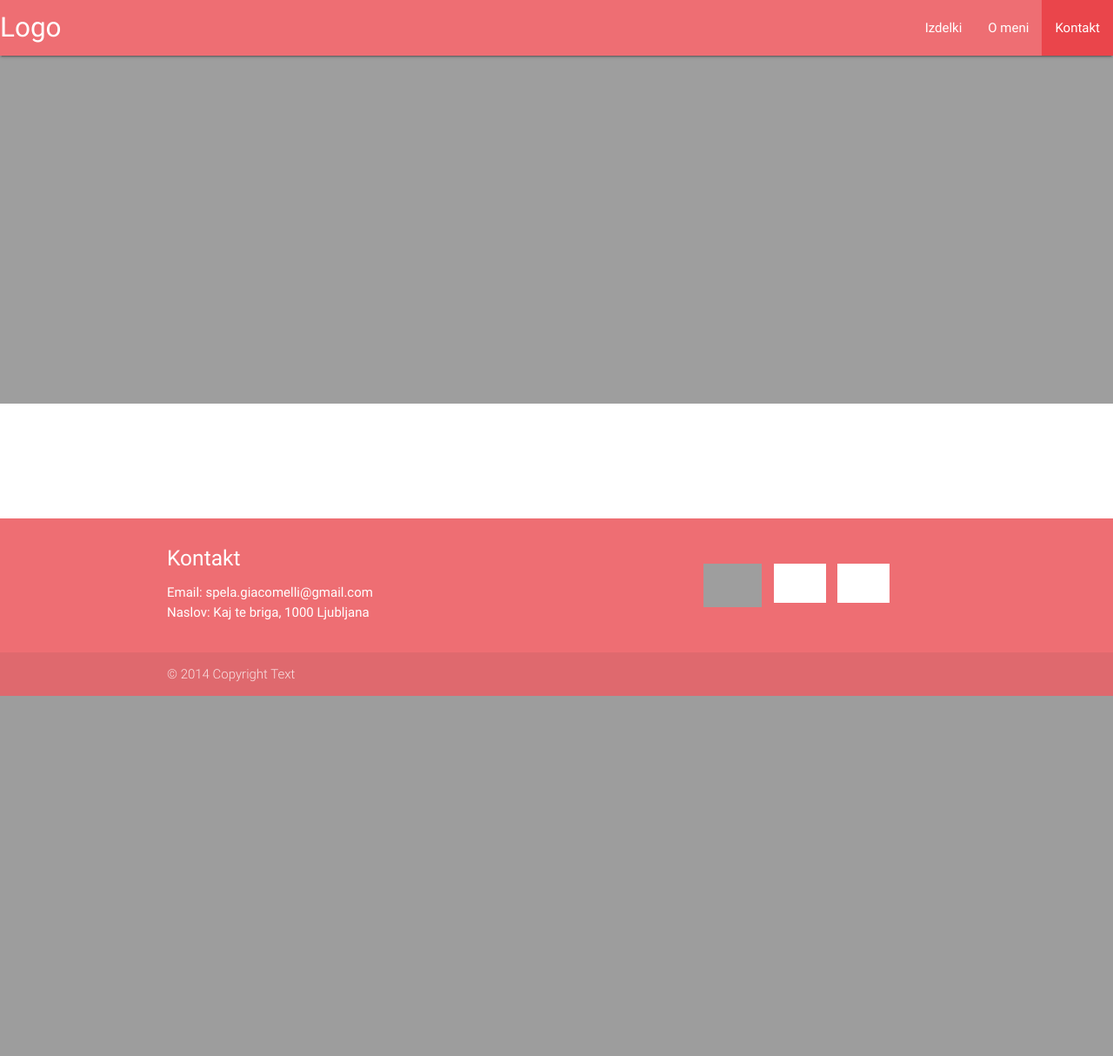
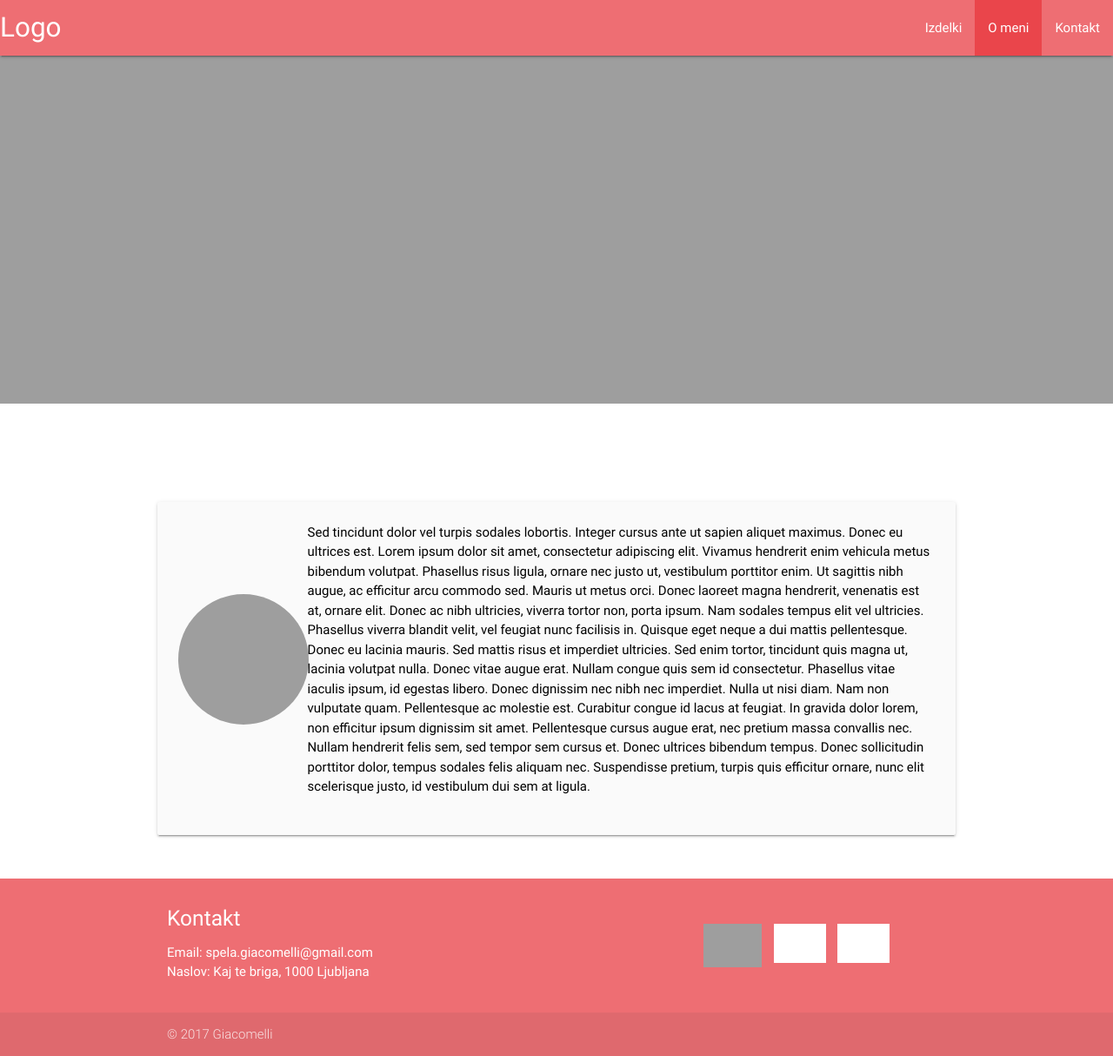
Before and after one commit to GiaEla/simple_webpage_for_artisans, a Django app: page / in a window 1280 px wide. Shown: the whole page at 87% size. Before the commit the page ends 800 px from the top, so only its background shows below. Run offline with Django 3.2, Linux system fonts and the light colour scheme; data that the repository does not hold is empty; some libraries are stand-ins or nearby versions; grey boxes are pictures that could not be loaded.

Commit message:
Roughly completed webpage.

```diff
--- a/moneytalks/urls.py
+++ b/moneytalks/urls.py
@@ -18,12 +18,13 @@ from django.conf.urls import url
 from django.conf.urls.static import static
 from django.contrib import admin
 
-from orders.views import index, products
+from orders.views import index, products, success
 
 urlpatterns = [
     url(r'^admin/', admin.site.urls),
     url(r'^$', index, name="index"),
-    url(r'^product/(?P<pk>\d+)/$', products, name="products")
+    url(r'^product/(?P<pk>\d+)/$', products, name="products"),
+    url(r'^success/$', success, name="success")
 ]
 
 urlpatterns += static(settings.MEDIA_URL, document_root=settings.MEDIA_ROOT)
--- a/orders/admin.py
+++ b/orders/admin.py
@@ -5,11 +5,11 @@ from orders.models import Product, Order
 
 
 class ProductAdmin(admin.ModelAdmin):
-    list_display = ('image_tag', 'name', 'size', 'price', 'sold')
+    list_display = ('fotografija', 'name', 'size', 'price', 'sold')
 
 
 class OrderAdmin(admin.ModelAdmin):
-    list_display = ('product_fk', 'recipient_email', 'date', 'status')
+    list_display = ('izdelek', 'recipient_email', 'date', 'status')
 
 
 admin.site.register(Product, ProductAdmin)
--- a/orders/forms.py
+++ b/orders/forms.py
@@ -5,7 +5,8 @@ from orders.models import Order
 
 class OrderForm(forms.ModelForm):
     email = forms.EmailField(widget=forms.TextInput(attrs={'class': 'validate'}))
+    comment = forms.CharField(required=False)
 
     class Meta:
         model = Order
-        fields = ('email',)
+        fields = ('email', 'comment')
--- a/orders/views.py
+++ b/orders/views.py
@@ -1,11 +1,12 @@
-from django.http import HttpResponseRedirect
-from django.shortcuts import render, get_object_or_404
+from django.shortcuts import render, get_object_or_404, redirect
 
 # Create your views here.
 from orders.forms import OrderForm
 from orders.models import Product, Order
 from utils.costumers import create_order, send_email
 
+def success(request):
+    return render(request, 'success.html')
 
 def index(request):
     last_products = Product.objects.all().order_by('-id')[:3]
@@ -21,7 +22,7 @@ def products(request, pk):
 
             send_email(order)
 
-            return HttpResponseRedirect('/')
+            return redirect('success')
         else:
             product = get_object_or_404(Product, id=pk)
             return render(request, 'product.html', {'product': product, 'form': form})
--- a/static/css/style.css
+++ b/static/css/style.css
@@ -35,3 +35,30 @@ main {
 .all_logos{
     margin-top: 3%;
 }
+
+.not-streched{
+    width: 150px;
+    height: 150px;
+    background-image: url("/static/img/moi.JPG");
+    background-size: cover;
+    background-repeat: no-repeat;
+    background-position: 50% 50%;
+}
+
+.card-margin{
+    margin: 20px;
+}
+
+#success-card{
+    padding: 50px 50px 25px 50px;
+    margin-top: 10%;
+}
+
+.right{
+    float: right;
+}
+
+.success-button{
+    margin-top: 25px;
+    float: right;
+}
--- a/templates/base.html
+++ b/templates/base.html
@@ -17,19 +17,6 @@
 </head>
 
 <body>
-    <div class="navbar-fixed">
-        <nav>
-            <div class="nav-wrapper">
-                <a href="/" class="brand-logo">Logo</a>
-                <ul id="nav-mobile" class="right hide-on-med-and-down">
-                    <li><a href="#products">Izdelki</a></li>
-                    <li><a href="#about">O meni</a></li>
-                    <li><a href="#contact">Kontakt</a></li>
-                </ul>
-            </div>
-        </nav>
-    </div>
-
     <header>
         {% block header %}
         {% endblock %}
@@ -45,7 +32,7 @@
             {% endblock %}
           <div class="footer-copyright">
             <div class="container">
-            © 2014 Copyright Text
+            © 2017 Giacomelli
             </div>
           </div>
         </footer>
--- a/templates/index.html
+++ b/templates/index.html
@@ -11,6 +11,18 @@
 
 
 {% block header %}
+        <div class="navbar-fixed">
+        <nav>
+            <div class="nav-wrapper">
+                <a href="/" class="brand-logo">Logo</a>
+                <ul id="nav-mobile" class="right hide-on-med-and-down">
+                    <li><a href="#products">Izdelki</a></li>
+                    <li><a href="#about">O meni</a></li>
+                    <li><a href="#contact">Kontakt</a></li>
+                </ul>
+            </div>
+        </nav>
+    </div>
     <div class="wrap">
         <div class="slider" id="home">
             <ul class="slides">
@@ -29,8 +41,7 @@
         $(document).ready(function(){
             $('.slider').slider(
                 {
-                    interval: 50000,
-                    height: 400,
+                    interval: 3000
                 }
             );
 
@@ -46,7 +57,8 @@
     <div class="row section scrollspy" id="products">
         {% for product in all_products %}
             <div class="col s12 m4 l3">
-          <div class="card small">
+            <a href="{% url 'products' pk=product.id %}">
+                <div class="card small hoverable">
                     <div class="card-image">
                         <img class="" src="{{ product.img.url }}">
                         <span class="card-title">{{ product.name }}</span>
@@ -56,12 +68,35 @@
                         Cena: {{ product.price }}
                     </div>
                     <div class="card-action">
-              <a href="{% url 'products' pk=product.id %}">Naroči</a>
+                        Naroči
+                    </div>
+
+                </div>
+                </a>
+            </div>
+        {% endfor %}
+    </div>
+
+    <!-- about me section -->
+    <div class="row section scrollspy" id="about">
+    <div>
+        <div class="card-panel grey lighten-5 z-depth-1">
+            <div class="row valign-wrapper">
+                <div class="col s2">
+                    <div class="circle not-streched">
+                    </div>
+                </div>
+                <div class="col s10">
+                  <span class="black-text">
+                    Sed tincidunt dolor vel turpis sodales lobortis. Integer cursus ante ut sapien aliquet maximus. Donec eu ultrices est. Lorem ipsum dolor sit amet, consectetur adipiscing elit. Vivamus hendrerit enim vehicula metus bibendum volutpat. Phasellus risus ligula, ornare nec justo ut, vestibulum porttitor enim. Ut sagittis nibh augue, ac efficitur arcu commodo sed. Mauris ut metus orci. Donec laoreet magna hendrerit, venenatis est at, ornare elit. Donec ac nibh ultricies, viverra tortor non, porta ipsum. Nam sodales tempus elit vel ultricies. Phasellus viverra blandit velit, vel feugiat nunc facilisis in.
+                    Quisque eget neque a dui mattis pellentesque. Donec eu lacinia mauris. Sed mattis risus et imperdiet ultricies. Sed enim tortor, tincidunt quis magna ut, lacinia volutpat nulla. Donec vitae augue erat. Nullam congue quis sem id consectetur. Phasellus vitae iaculis ipsum, id egestas libero. Donec dignissim nec nibh nec imperdiet. Nulla ut nisi diam.
+                    Nam non vulputate quam. Pellentesque ac molestie est. Curabitur congue id lacus at feugiat. In gravida dolor lorem, non efficitur ipsum dignissim sit amet. Pellentesque cursus augue erat, nec pretium massa convallis nec. Nullam hendrerit felis sem, sed tempor sem cursus et. Donec ultrices bibendum tempus. Donec sollicitudin porttitor dolor, tempus sodales felis aliquam nec. Suspendisse pretium, turpis quis efficitur ornare, nunc elit scelerisque justo, id vestibulum dui sem at ligula.
+                  </span>
                 </div>
             </div>
         </div>
-    {% endfor %}
     </div>
+
 {% endblock %}
 
 {% block footer %}
--- a/templates/product.html
+++ b/templates/product.html
@@ -15,7 +15,7 @@
     <div class="col s12 m7">
         <div class="row">
             <div class="col s12 m8 offset-m2">
-                <div class="card">
+                <div class="card card-margin">
                     <div class="card-image materialboxed">
                         <img src="{{ product.img.url }}">
                         <span class="card-title">{{ product.name }}</span>
--- a/utils/costumers.py
+++ b/utils/costumers.py
@@ -10,6 +10,7 @@ def create_order(form, product_pk):
     order = Order()
     order.date = datetime.datetime.now()
     order.recipient_email = form.cleaned_data['email']
+    order.comment = form.cleaned_data['comment']
     order.product_fk = Product.objects.get(id=product_pk)
     order.status = "Naročilo prejeto"
 
```
Also changed, not shown: orders/models.py (+7 -1 lines), templates/order_form.html (+6 -1 lines), templates/success.html (added, +14 -0 lines). Lines whose indentation alone changed are shown as unchanged.
